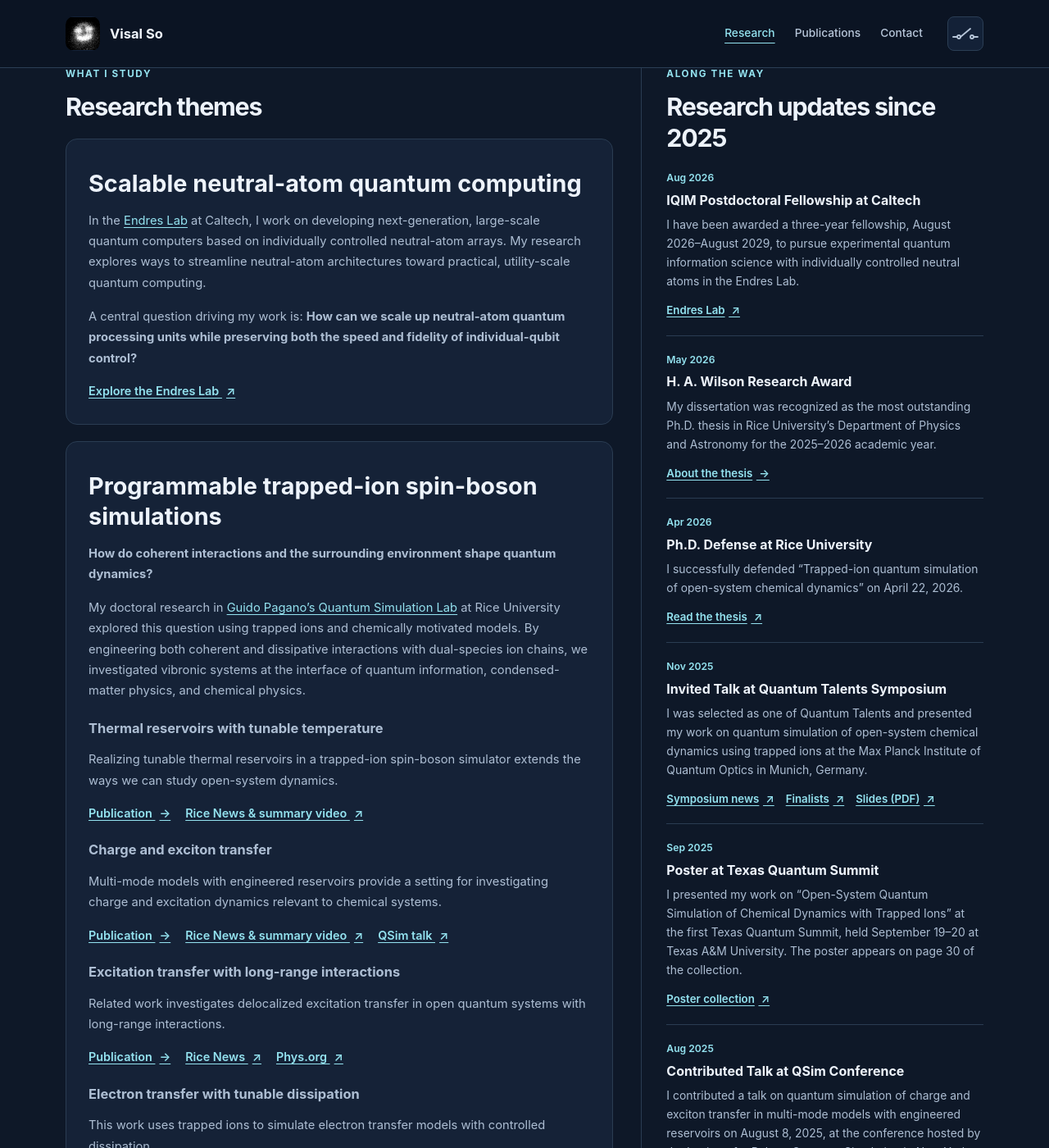
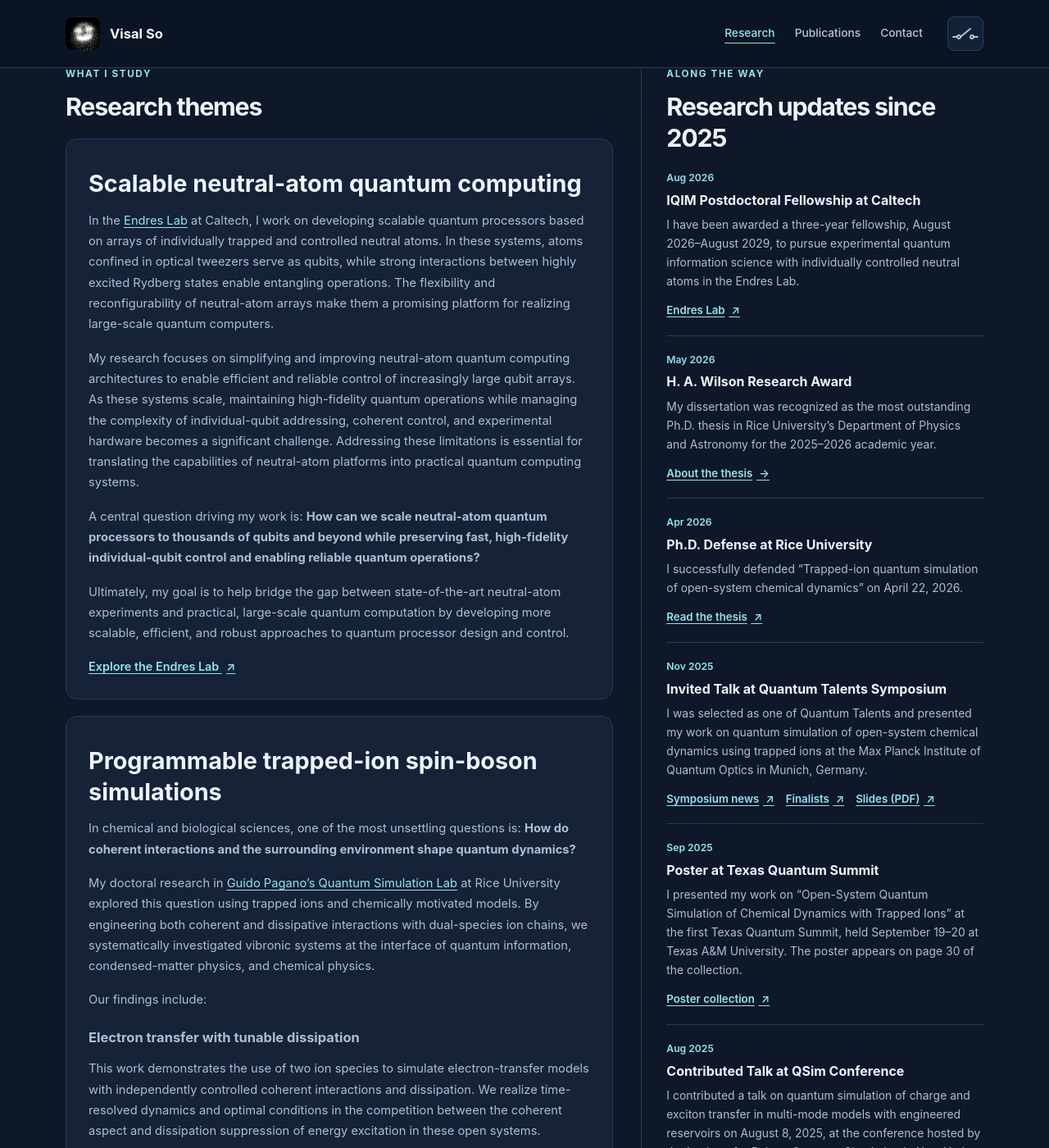
Before and after one commit to visalso/visalso.github.io, a Jekyll site: the page built from research.html, in a window 1280 px wide and 1400 px high, scrolled down 305 px. Shown: the whole window at 82% size. Built offline with Jekyll 4.4.1, drawn with Linux system fonts in a browser that asks for light colours; some of the changed text lies outside the part shown.

Commit message:
Update research.html

```diff
--- a/research.html
+++ b/research.html
@@ -32,8 +32,14 @@ nav: research
       <h3 id="neutral-atoms-title">Scalable neutral-atom quantum computing</h3>
     </div>
     <div class="project__body prose">
-      <p>In the <a href="https://www.endreslab.com/">Endres Lab</a> at Caltech, I work on developing next-generation, large-scale quantum computers based on individually controlled neutral-atom arrays. My research explores ways to streamline neutral-atom architectures toward practical, utility-scale quantum computing.</p>
-      <p>A central question driving my work is: <strong>How can we scale up neutral-atom quantum processing units while preserving both the speed and fidelity of individual-qubit control?</strong></p>
+      <p>In the <a href="https://www.endreslab.com/">Endres Lab</a> at Caltech, I work on developing scalable quantum processors based on arrays of individually trapped and controlled neutral atoms. In these systems, atoms confined in optical tweezers serve as qubits, while strong interactions between highly excited Rydberg states enable entangling operations. The flexibility and reconfigurability of neutral-atom arrays make them a promising platform for realizing large-scale quantum computers.</p>
+
+      <p>My research focuses on simplifying and improving neutral-atom quantum computing architectures to enable efficient and reliable control of increasingly large qubit arrays. As these systems scale, maintaining high-fidelity quantum operations while managing the complexity of individual-qubit addressing, coherent control, and experimental hardware becomes a significant challenge. Addressing these limitations is essential for translating the capabilities of neutral-atom platforms into practical quantum computing systems.</p>
+
+      <p>A central question driving my work is: <strong>How can we scale neutral-atom quantum processors to thousands of qubits and beyond while preserving fast, high-fidelity individual-qubit control and enabling reliable quantum operations?</strong></p>
+
+      <p>Ultimately, my goal is to help bridge the gap between state-of-the-art neutral-atom experiments and practical, large-scale quantum computation by developing more scalable, efficient, and robust approaches to quantum processor design and control.</p>
+
       <p class="project__links"><a class="text-link" href="https://www.endreslab.com/">Explore the Endres Lab <span aria-hidden="true">↗</span></a></p>
     </div>
   </section>
@@ -43,8 +49,16 @@ nav: research
       <h3 id="open-systems-title">Programmable trapped-ion spin-boson simulations</h3>
     </div>
     <div class="project__body prose">
-      <p><strong>How do coherent interactions and the surrounding environment shape quantum dynamics?</strong></p>
-      <p>My doctoral research in <a href="https://paganolab.rice.edu/">Guido Pagano’s Quantum Simulation Lab</a> at Rice University explored this question using trapped ions and chemically motivated models. By engineering both coherent and dissipative interactions with dual-species ion chains, we investigated vibronic systems at the interface of quantum information, condensed-matter physics, and chemical physics.</p>
+      <p>In chemical and biological sciences, one of the most unsettling questions is: <strong>How do coherent interactions and the surrounding environment shape quantum dynamics?</strong></p>
+      <p>My doctoral research in <a href="https://paganolab.rice.edu/">Guido Pagano’s Quantum Simulation Lab</a> at Rice University explored this question using trapped ions and chemically motivated models. By engineering both coherent and dissipative interactions with dual-species ion chains, we systematically investigated vibronic systems at the interface of quantum information, condensed-matter physics, and chemical physics.</p>
+      <p>Our findings include:</p>
+      <h4>Electron transfer with tunable dissipation</h4>
+      <p>This work demonstrates the use of two ion species to simulate electron-transfer models with independently controlled coherent interactions and dissipation. We realize time-resolved dynamics and optimal conditions in the competition between the coherent aspect and dissipation suppression of energy excitation in these open systems.</p>
+      <div class="project__links actions">
+        <a class="text-link" href="{{ '/publications/' | relative_url }}#electron-transfer">Publication <span aria-hidden="true">→</span></a>
+        <a class="text-link" href="https://news.rice.edu/news/2024/rice-researchers-take-significant-leap-forward-quantum-simulation-molecular-electron">Rice News <span aria-hidden="true">↗</span></a>
+        <a class="text-link" href="https://naturalsciences.rice.edu/news/visal-so-advances-electron-transfer-research-trapped-ions">Milestones in Science feature <span aria-hidden="true">↗</span></a>
+      </div>
       <!--<figure class="research-figure">
         <img src="{{ '/assets/header_banner.png' | relative_url }}" alt="A chain of bright trapped-ion fluorescence spots" width="1687" height="255" loading="lazy" decoding="async">
         <figcaption>Trapped-ion fluorescence: individually controlled particles as a platform for quantum simulation.</figcaption>
@@ -68,13 +82,6 @@ nav: research
         <a class="text-link" href="{{ '/publications/' | relative_url }}#delocalized-excitation-transfer">Publication <span aria-hidden="true">→</span></a>
         <a class="text-link" href="https://news.rice.edu/news/2025/quantum-leap-entangled-states-enhance-energy-transfer-models-molecular-systems">Rice News <span aria-hidden="true">↗</span></a>
         <a class="text-link" href="https://phys.org/news/2025-10-entangled-states-energy-molecular.html">Phys.org <span aria-hidden="true">↗</span></a>
-      </div>
-      <h4>Electron transfer with tunable dissipation</h4>
-      <p>This work uses trapped ions to simulate electron transfer models with controlled dissipation.</p>
-      <div class="project__links actions">
-        <a class="text-link" href="{{ '/publications/' | relative_url }}#electron-transfer">Publication <span aria-hidden="true">→</span></a>
-        <a class="text-link" href="https://news.rice.edu/news/2024/rice-researchers-take-significant-leap-forward-quantum-simulation-molecular-electron">Rice News <span aria-hidden="true">↗</span></a>
-        <a class="text-link" href="https://naturalsciences.rice.edu/news/visal-so-advances-electron-transfer-research-trapped-ions">Milestones in Science feature <span aria-hidden="true">↗</span></a>
       </div>
     </div>
   </section>
```
